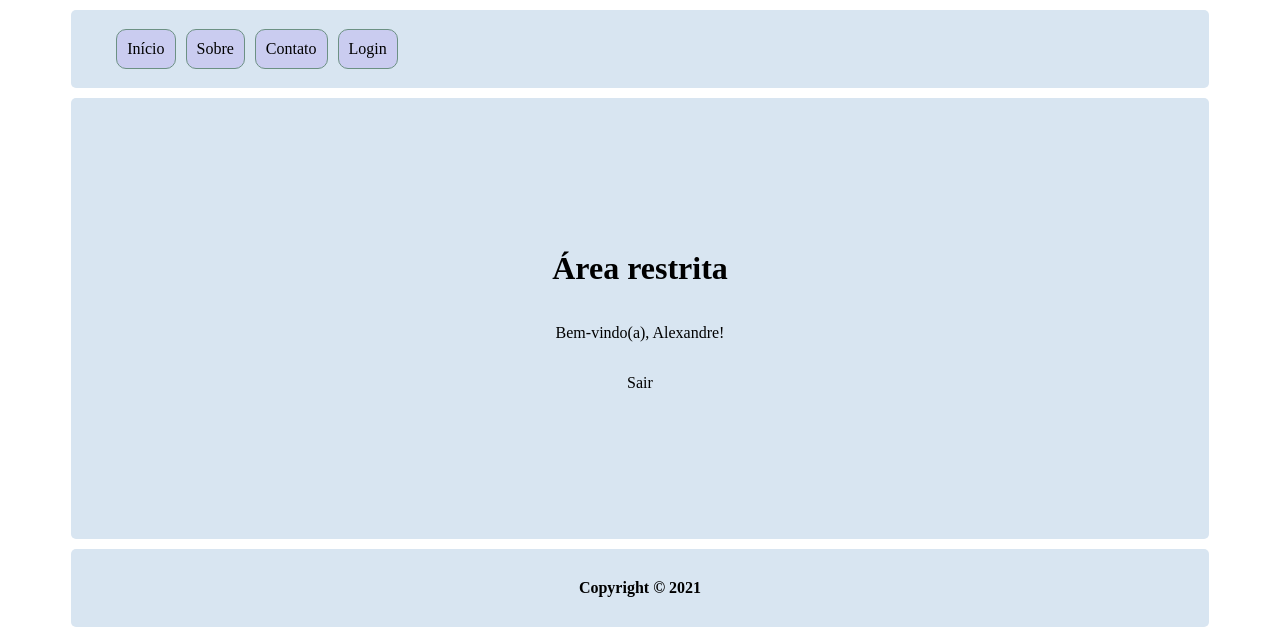
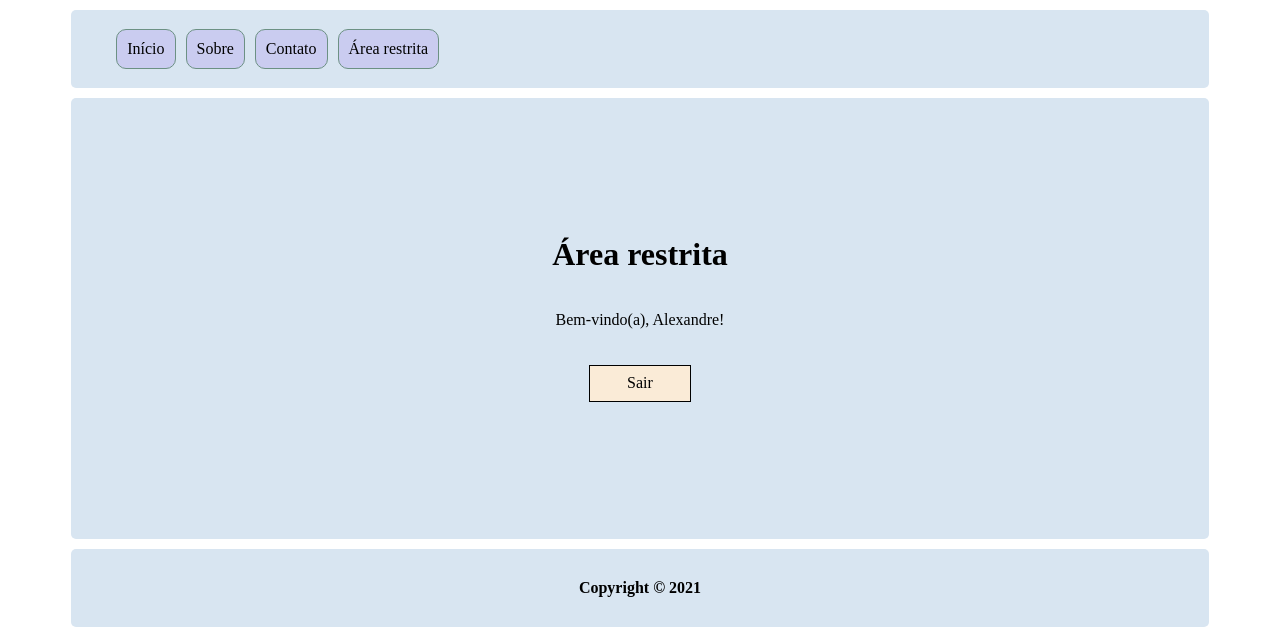
Before and after one commit to romulo-mesquita/projeto_web_2021, a PHP site: page /index.php?pg=area_restrita in a window 1280 px wide. Shown: the part 165-800 px from the top of the page. Run offline with PHP 8.4, Linux system fonts and the light colour scheme; the visitor is signed in with stand-in values (Sample User, id 1).

Commit message:
Exemplo de sessão

```diff
--- a/css/estilo.css
+++ b/css/estilo.css
@@ -107,4 +107,11 @@ a{
     background-color: antiquewhite;
     border: 1px solid #000;
     width: 100px;
+    display: table;
+    height: 35px;
 }
+
+#btn-limpar-sessao a{
+    display: table-cell;
+    vertical-align: middle;
+}
--- a/index.php
+++ b/index.php
@@ -30,7 +30,18 @@ session_start();
                     <a href="?pg=inicio"><li>Início</li></a>
                     <a href="?pg=sobre"><li>Sobre</li></a>
                     <a href="?pg=contato/formulario"><li>Contato</li></a>
-                    <a href="?pg=login/formulario"><li>Login</li></a>
+                    <?php
+                        if(!isset($_SESSION["nome"])){
+                    ?>
+                        <a href="?pg=login/formulario"><li>Login</li></a>
+                    <?php
+                        }
+                        else{
+                    ?>
+                        <a href="?pg=area_restrita"><li>Área restrita</li></a>
+                    <?php
+                        }
+                    ?>
                 </ul>
             </div>
 
--- a/paginas/area_restrita.php
+++ b/paginas/area_restrita.php
@@ -1,6 +1,6 @@
 <?php
 
-if(empty($_SESSION)){
+if(!isset($_SESSION["nome"])){
     header('Location: ?pg=login/formulario');
 }
 
@@ -10,4 +10,6 @@ if(empty($_SESSION)){
 
 <p>Bem-vindo(a), <?= $_SESSION["nome"] ?>!</p>
 
-<p><a href="?pg=login/limpar_sessao">Sair</a></p>
+<div id="btn-limpar-sessao">
+    <a href="?pg=login/limpar_sessao">Sair</a>
+</div>
--- a/paginas/contato/limpar_sessao.php
+++ b/paginas/contato/limpar_sessao.php
@@ -1,6 +1,6 @@
 <?php
 
-session_destroy();
+unset($_SESSION["dados"]);
 
 header('Location: ?pg=contato/formulario');
 
--- a/paginas/login/limpar_sessao.php
+++ b/paginas/login/limpar_sessao.php
@@ -1,6 +1,6 @@
 <?php
 
-session_destroy();
+unset($_SESSION["nome"]);
 
 header('Location: ?pg=login/formulario');
 
--- a/paginas/login/processar_formulario.php
+++ b/paginas/login/processar_formulario.php
@@ -4,7 +4,7 @@ if(!empty($_POST)){
     $usuario = $_POST["usuario"];
     $senha = $_POST["senha"];
 
-    if($usuario == "admin" && $senha == "admin123"){
+    if($usuario == "admin" && md5($senha) == md5("admin123")){
         $_SESSION["nome"] = "Alexandre";
 
 ?>
```
Also changed, not shown: paginas/login/formulario.php (+8 -0 lines).
